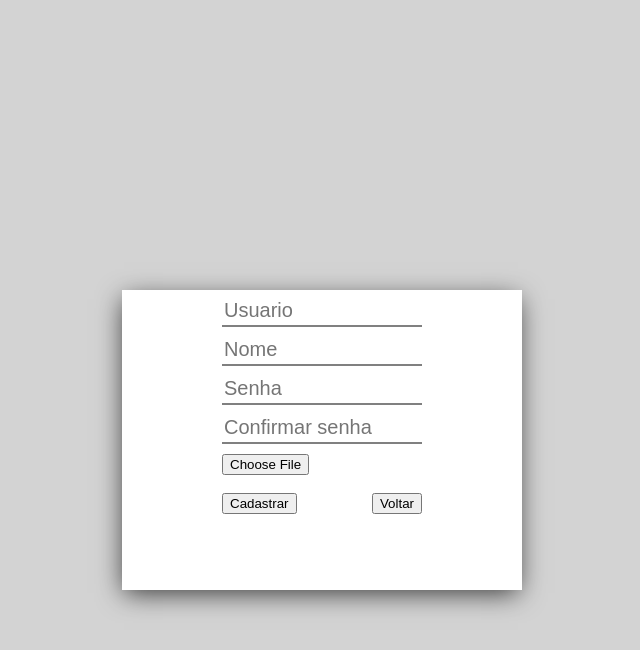
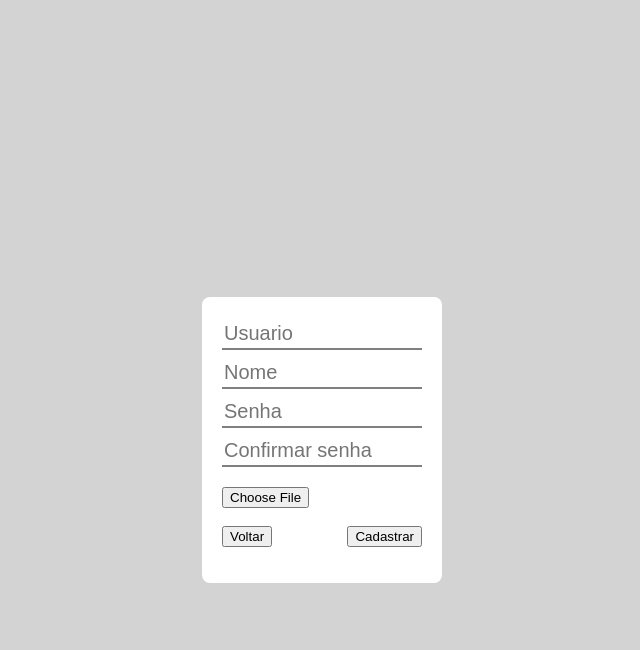
Before and after one commit to CySecurity123/ChitChat, a PHP site: page /?page=view/cadastrar.php in a window 1280 px wide. Shown: the top 650 px of the page, without its empty margins (318-958 px from the left). Run offline with PHP 8.4, Linux system fonts and the light colour scheme.

Commit message:
politicas de senha

```diff
--- a/src/index.php
+++ b/src/index.php
@@ -10,18 +10,22 @@
             <title>Login</title>
         </head>
         <body>
-            <div class="containerCenter shadow-box" style="width: 400px; height: 300px; background-color: white;">
+            <div class="containerCenterForm">
+                <div class="shadow-boxForm">
                         <div style="padding-top: 20%; max-width: 200px;">
                             <form method="POST" action="controller/usuario.php">
+
                                 <input type="hidden" name="Usuario" value="Login" />
                                 <input type="text" name="Login" placeholder="Usuario" /><br/><br/>
                                 <input type="password" autocomplete="new-password" name="Senha" placeholder="Senha" /><br/><br/>
-                        <div>
+
+                                <div style="display: flex; justify-content: space-between;">
+                                    <a href="?page=view/cadastrar.php">
+                                        <button type="button">Cadastrar</button>
+                                    </a>
                                     <button type="submit" name="login">Entrar</button>
-                            <a href="?page=view/cadastrar.php">
-                                <button type="button" style="float: right;">Cadastrar</button>
-                            </a>
                                 </div>
+
                             </form>
                             <?php
                             if (isset($_SESSION['resultado'])) {
@@ -34,6 +38,7 @@
                             ?>
                     </div>
                 </div>
+            </div>
         </body>
     </html>
 <?php
--- a/src/modules/functions.js
+++ b/src/modules/functions.js
@@ -1,12 +1,3 @@
-function validarSenha() {
-    var senha = $('input[name="Senha"]').val();
-    var confirmarSenha = $('input[name="Confirmar"]').val();
-    if (senha != confirmarSenha) {
-        alert("As senhas devem ser iguais!");
-        return false;
-    }
-    return true;
-}
 
 function mostrarFormDados() {
     $('#dados')[0].style.display = 'none';
@@ -37,3 +28,34 @@
     $('#post-content')[0].style.display = 'block';
     $('#editPostForm')[0].style.display = 'none';
 }
+
+console.log("teste")
+
+function ValidadoresDeSenhas() {
+    console.log("teste")
+
+    var senha = $('input[name="Senha"]').val();
+    var confirmar = $('input[name="Confirmar"]').val();
+    var errosSenha = [];
+
+    // Limpa mensagens anteriores
+    $('#erro-senha').html('');
+
+    // Regras de senha
+    if (senha.length < 8) errosSenha.push("A senha deve ter pelo menos 8 caracteres.");
+    if (!/[A-Z]/.test(senha)) errosSenha.push("A senha deve conter pelo menos uma letra maiúscula.");
+    if (!/[a-z]/.test(senha)) errosSenha.push("A senha deve conter pelo menos uma letra minúscula.");
+    if (!/\d/.test(senha)) errosSenha.push("A senha deve conter pelo menos um número.");
+    if (!/[\W_]/.test(senha)) errosSenha.push("A senha deve conter pelo menos um caractere especial.");
+
+    // Verifica se as senhas coincidem
+    if (senha !== confirmar) errosSenha.push("As senhas devem ser iguais!");
+
+    // Mostra erros no formulário
+    if (errosSenha.length > 0) $('#erro-senha').html(errosSenha.join('<br>'));
+
+    // Se houver algum erro, impede envio
+    if (errosSenha.length > 0) return false;
+
+    return true;
+}
--- a/src/modules/functions.php
+++ b/src/modules/functions.php
@@ -105,7 +105,8 @@
         if ($usuario->getId() == $autor->getId())
             $_SESSION['usuario'] = serialize($autor);
 ?>
-        <div class="containerCenter shadow-box" style="background-color: white; width: 640px; height: 350px;">
+        <div class="containerCenter">
+            <div class="shadow-box">
                 <div style="min-width: 200px;">
                     <a href="home.php">
                         <button style="float: left;">Voltar ao Início</button>
@@ -159,6 +160,7 @@
                             <button type="submit">Salvar alterações</button>
                         </form><br/><br/>
                         <button onclick="esconderFormEditarPost();">Cancelar</button>
+                    </div>
                 </div>
             </div>
         </div>
--- a/src/modules/style.css
+++ b/src/modules/style.css
@@ -48,7 +48,7 @@
 }
 
 input[type=file] {
-    max-width: 100px;
+    /*max-width: 100px;*/
     color: transparent;
 }
 
@@ -90,3 +90,25 @@
     width: 100%;
     overflow-wrap: break-word;
 }
+.erro {
+    color: red;
+    font-size: 0.9em;
+    margin-bottom: 10px;
+}
+
+.containerCenterForm {
+    display: flex;
+    justify-content: center;
+    align-items: center;
+    min-height: 100vh;
+    padding: 20px;
+}
+
+.shadow-boxForm {
+    background-color: white;
+    padding: 20px;
+    border-radius: 8px;
+    box-sizing: border-box;
+    width: 100%;
+    max-width: 400px;
+}
--- a/src/view/cadastrar.php
+++ b/src/view/cadastrar.php
@@ -1,42 +1,84 @@
 <?php session_start(); ?>
 <html>
     <head>
-        <script type="text/javascript" src="modules/jquery-3.5.1.min.js"></script>
-        <script type="text/javascript" src="modules/functions.js"></script>
-        <link href="modules/style.css" rel="stylesheet" type="text/css" />
-        <title>Login</title>
+    <script type="text/javascript" src="../modules/jquery-3.5.1.min.js"></script>
+    <script type="text/javascript" src="../modules/functions.js"></script>
+    <link href="../modules/style.css" rel="stylesheet" type="text/css" />
+    <title>Cadastro</title>
+    <style>
+        .erro {
+            color: red;
+            font-size: 0.9em;
+            margin-top: 5px;
+            margin-bottom: 10px;
+        }
+    </style>
 </head>
+
     <body>
-        <div class="containerCenter shadow-box" style="width: 400px; height: 300px; background-color: white;">
+        <div class="containerCenterForm">
+            <div class="shadow-boxForm">
                 <div style="padding-top: 2%; max-width: 200px;">
                     <form method="POST" action="controller/usuario.php" enctype="multipart/form-data">
                         <input type="hidden" name="Usuario" value="Cadastrar" />
                         <input type="text" name="Login" placeholder="Usuario" required /><br/>
                         <input type="text" name="Nome" placeholder="Nome" required /><br/>
+
                         <input type="password" autocomplete="new-password" name="Senha" placeholder="Senha" required /><br/>
                         <input type="password" autocomplete="new-password" name="Confirmar" placeholder="Confirmar senha" required /><br/>
+                        <div id="erro-senha" class="erro"></div>
+
                         <input type="file" name="foto" /><br/><br/>
-                    <div>
-                        <button type="submit" name="cadastrar" onclick="return validarSenha();">Cadastrar</button>
+
+                        <div style="display: flex; justify-content: space-between;">
                             <a href="index.php">
-                            <button type="button" style="float: right;">Voltar</button>
+                                <button type="button">Voltar</button>
                             </a>
+                            <button type="submit" name="cadastrar" onclick="return ValidadoresDeSenhas();">Cadastrar</button>
                         </div>
                     </form>
+
                     <?php
                     if (isset($_SESSION['resultado'])) {
                         $isSuccess = $_SESSION['resultado'][0]; // true ou false
                         $mensagem  = $_SESSION['resultado'][1]; // texto da mensagem
-
-                        // Define a cor de acordo com o resultado
                         $color = $isSuccess ? 'green' : 'red';
-
                         echo '<p style="color:'.$color.'">'.$mensagem.'</p>';
-
                         unset($_SESSION['resultado']);
                     }
                     ?>
                 </div>
             </div>
+        </div>
+
+        <!-- 🔽 JS direto no arquivo -->
+        <script>
+        function ValidadoresDeSenhas() {
+            var senha = $('input[name="Senha"]').val();
+            var confirmar = $('input[name="Confirmar"]').val();
+            var errosSenha = [];
+
+            // Limpa mensagens anteriores
+            $('#erro-senha').html('');
+
+            // Regras de senha
+            if (senha.length < 8) errosSenha.push("A senha deve ter pelo menos 8 caracteres.");
+            if (!/[A-Z]/.test(senha)) errosSenha.push("A senha deve conter pelo menos uma letra maiúscula.");
+            if (!/[a-z]/.test(senha)) errosSenha.push("A senha deve conter pelo menos uma letra minúscula.");
+            if (!/\d/.test(senha)) errosSenha.push("A senha deve conter pelo menos um número.");
+            if (!/[\W_]/.test(senha)) errosSenha.push("A senha deve conter pelo menos um caractere especial.");
+
+            // Verifica se as senhas coincidem
+            if (senha !== confirmar) errosSenha.push("As senhas devem ser iguais!");
+
+            // Mostra erros no formulário
+            if (errosSenha.length > 0) {
+                $('#erro-senha').html(errosSenha.join('<br>'));
+                return false; // impede envio
+            }
+
+            return true; // permite envio
+        }
+        </script>
     </body>
 </html>
--- a/src/view/perfil.php
+++ b/src/view/perfil.php
@@ -58,6 +58,7 @@
                     </div>
                 </div>
                 <?php colunaDeEdicaoPerfil(); ?>
+                </d
             </div>
         </body>
     </html>
```
Lines whose indentation alone changed are shown as unchanged.
